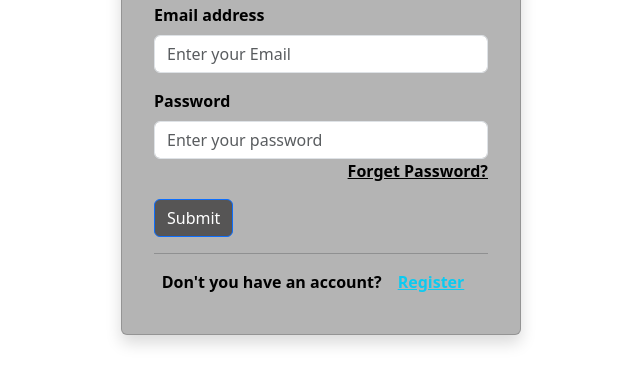
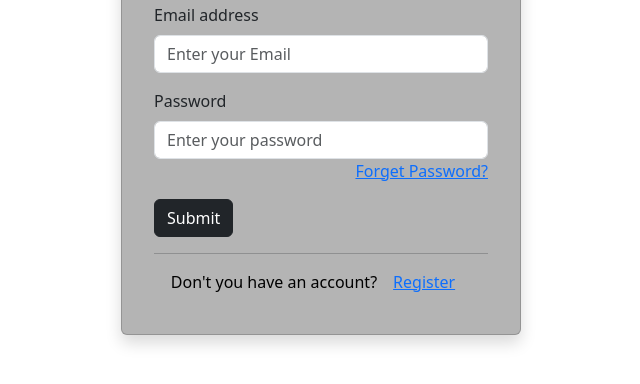
Before and after one commit to ShrabanSah77/movie-mate-frontend, a plain HTML site: page pages/login/login.html in a window 1280 px wide. Shown: the part 356-740 px from the top of the page, without its empty margins (319-959 px from the left). Drawn offline with nearby package versions, Linux system fonts and the light colour scheme.

Commit message:
updated login pages

```diff
--- a/assets/styles/login.css
+++ b/assets/styles/login.css
@@ -8,12 +8,14 @@
   width: 150px;
 }
 
+.button{
+  background-color: #565555;
+}
+
 label,
 .forget {
-  color: black;
-  font-weight: bold;
+
 }
 .register {
-  color: black;
-  font-weight: bold;
+  color: rgb(0, 0, 0);
 }
--- a/pages/login/login.html
+++ b/pages/login/login.html
@@ -53,8 +53,7 @@
             </div>
             <button
               type="submit"
-              class="btn btn-primary"
-              style="background-color: #565555"
+              class="btn btn-dark"
             >
               Submit
             </button>
@@ -62,7 +61,7 @@
           <hr />
           <div class="mb-2 text-center register">
             Don't you have an account?<a
-              class="mx-3 text-info"
+              class="mx-3"
               href="../login/register.html"
               >Register</a
             >
@@ -70,6 +69,8 @@
         </div>
       </div>
     </div>
-    <script src="../../html/formSubmission/index.js"></script>
+
+
+    <script src="https://cdn.jsdelivr.net/npm/bootstrap@5.0.2/dist/js/bootstrap.bundle.min.js" integrity="sha384-MrcW6ZMFYlzcLA8Nl+NtUVF0sA7MsXsP1UyJoMp4YLEuNSfAP+JcXn/tWtIaxVXM" crossorigin="anonymous"></script>
   </body>
 </html>
```
Also changed, not shown: pages/login/forgetPassword.html (+3 -1 lines), pages/login/register.html (+3 -1 lines), pages/login/verifyPassword.html (+3 -1 lines).
